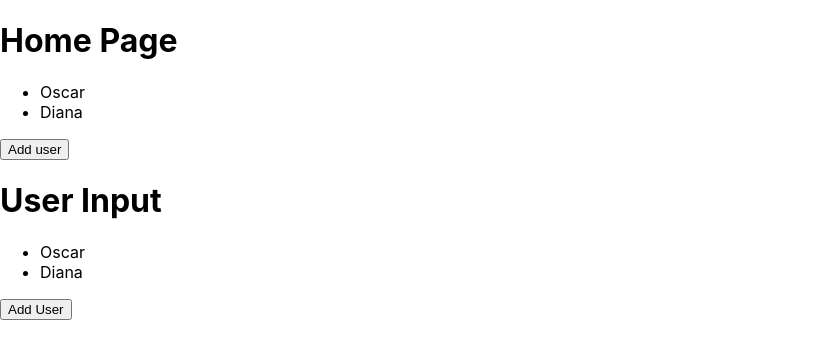
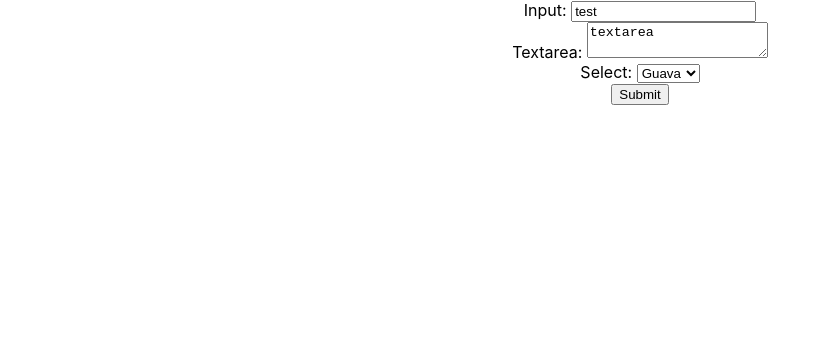
Before and after one commit to oscartrugo/MasterReact-Typecript, a React (Create React App) app in the folder react-udemy-tutorial/: page / in a window 1280 px wide. Shown: the top 358 px of the page, without its empty margins (0-831 px from the left). Built offline with nearby package versions, Linux system fonts and the light colour scheme.

Commit message:
55. Form Elements

```diff
--- a/react-udemy-tutorial/package.json
+++ b/react-udemy-tutorial/package.json
@@ -6,10 +6,12 @@
     "@testing-library/jest-dom": "^5.11.4",
     "@testing-library/react": "^11.1.0",
     "@testing-library/user-event": "^12.1.10",
+    "@types/axios": "^0.14.0",
     "@types/jest": "^26.0.15",
     "@types/node": "^12.0.0",
     "@types/react": "^17.0.0",
     "@types/react-dom": "^17.0.0",
+    "axios": "^0.21.1",
     "react": "^17.0.1",
     "react-dom": "^17.0.1",
     "react-scripts": "4.0.2",
--- a/react-udemy-tutorial/src/App.tsx
+++ b/react-udemy-tutorial/src/App.tsx
@@ -1,135 +1,46 @@
 import React from 'react';
 import logo from './logo.svg';
 import './App.css';
-import HomePage from './components/HomePage';
-import { MyContext, MyContextProvider } from './context/MyContext';
+import { FormElements } from './components/FormElements';
 
-function App(){
-  return(
-    //Solo aquellos componentes dentro de MyContext.Provider puede acceder al value "dark"
-    //Si quitamos el MyContext.Provider, el theme por default sería "light", debido a que si los componentes
-    //no tienen un padre provider, entonces usará el valor default del context, que se encuentra en MyContext.tsx
-    <MyContextProvider> {/** Para el provider es necesario pasar un value*/}
-      <HomePage/>
-    </MyContextProvider>
+function App() {
+  return (
+    <div className="App">
+      <FormElements />
+    </div>
   );
 }
 
 export default App;
 
-// import React from 'react';
-// import logo from './logo.svg';
-// import './App.css';
-// import HomePage from './components/HomePage';
-// import { MyContext, MyContextProvider } from './context/MyContext';
-
-// function App() {
-//   return (
-//       <MyContextProvider>
-//         <HomePage />
-//       </MyContextProvider>
-//   );
-// }
-
-// export default App;
-
 
 /**
- * Supongamo que quieres pasar algunos props o data a varios componentes.
- * ¿Qué harías?
+ *    FORMS
+ * Son lo mismo, pero en React puedes anular el valor
+ * predeterminado de ir a una nueva página si hace clic en enviar/botones
  *
- * Por ejemplo, tienes un componente padre que obtiene datos de una API,
- * y esos datos deberían ser pasados a varios componentes.
+ * Para lograr eso, podemos utilizar onSubmit prop y pasar una función
+ * hacia este. Dentro de la función usamos event.preventDefault()
  *
- * En base a lo aprendido, debería temrinar añadiéndolo al componente del
- * nivel top y pasarlo a cada componente hasta que se alcance los componentes
- * objetivos.
+ *  INPUT
+ * onChange - Diferente en React. Cuando introduces un valorr, una función
+ * será llamada.
  *
- * Eso es demasiado trabajo y refactoring por hacer.
+ * value - Si utilizas this, entonces no puedes modificar el valor del input
+ * a menos que cambies el prop del value. Por ejemplo, si ingresas value="123",
+ * aunque ingreses otros caracteres, no cambiará el valor.
+ * De esa forma, value será utilizado junto al onChange y utilizando un state
  *
- * Dado que crearemos una interface y vamos a acceder al prop y depsués pasar
- * la información del prop a otro componente y crear otra interface,
- * y así de manera cíclica.
+ * defaultValue - Igual que value en HTML. Este será un defaultValue cuando el componente
+ * moonte el que puedas editar.
  *
- * Para resolver ese problema, utilizamos Context.
+ *  TEXTAREA
+ * value - No puedes modificar el valor a menos que modifiques su prop
+ * defaultValue - Será el valor default cuando el component monte el que puedas editar
+ * onChange - La prop será llamada en cada input
  *
+ *  SELECT
+ *  - value
+ *  - defaultValue
+ *  - onChange
  */
-
-/**
- *    CONTEXT
- * Es una forma de pasar data a través del árbol de componentes
- * sin tener que pasar props manualmente en todos los niveles.
- *
- * Para un árbol de componentes React, debido a que solo aquellos bajo
- * el contexto de component serán capaces de acceder a la información dentro del context.
- *
- * Este contexto se utiliza principalmente para el usuario autenticado actual,
- * el tema o el idioma preferido, etc.
- *
- * Recuerda, aplícalo moderadamente puesto que hace la reutilización del componente
- * más difícil.
- */
-
-/**
- *        CONTEXT API
- * Entonces, ¿cuáles son las APIs disponibles para Context?
- *
- * createContext - Para utilizar esto en el código solo vamos a
- * hacer React.createContext y podremos pasar un valor default.
- * Ese valor default es el valor o la data que vamos a compartir
- * a otros componentes.
- *
- * Context.Provider - Create context va a retornar un objeto y ese
- * objeto contendrá Provider. Este provider es en realidad un componente
- * que puede ser usado por los consumidores o los components. De esta
- * forma ellos pueden obtener la información en tu Context.
- * Para utilizar esto, solo haremos MyContext.Provider, y puedes pasar un
- * prop, el cual es value, y este value será compartido a través
- * de los componentes.
- *
- * Context.Consumer - Este es utilizado para consumir la data en nuestro
- * provider. Para usar esto, solo utilizamos MyContext.Consumer, de nuevo,
- * es de hecho un componente y este componende debe tener un children que es
- * una función.
- *
- * Context.displayName - React DevTools utiliza este string para determinar
- * qué mostrar para el context. Se utiliza para hacer override al nombre de
- * nuestro Context para poder ver facilmente en el React DevTools.
- * Para utilizar esto, vamos a usar MyContext.displayName.
- *
- * Class.contextType - Este tipo de Context es otra forma de
- * suscribir a nuestro Context. Para utilizar esto dentro de nuestro component,
- * tendremos que usar MyClass o MyComponent.contextType
- *
- * this.context - Si vamos a estar utilizando Class.contextType, entonces para
- * acceder al value de nuestro provider o context, utilizaremos this.context.
- * Entonces, para utilizar esto en nuestro código, solo usaremos this.context.
- * Puesto que estaremos utilizando TypeScript, en el create context tiene
- * un generic.
- *
- * Por ejemplo, el siguiente código:
- *
- * export interface UserContextType{
- *    users: string[];
- *    updateUsers(users: string[]): void;
- * }
- *
- * export const UserContext = React.createContext<UserContextType>({
- *    users: [], updateUsers: (users: string[]) => ()
- * });
- *
- * En este ejemplo tenemos UserContextType, el cual será el tipo de nuestro value.
- *
- *
- * Y en el siguiente, para el context type y context, vamos a usar React.ContexType
- * Y después para el value, vamos a utilizar el <typeof UsersContext>
- *
- * Y para el Consumer, no necesitamos hacer nada dado que el consumer
- * automáticamente detecta el type que necesita utilizar.
- *
- * Por ejemplo:
- * <UserContext.Consumer>
- *    { value => value.users}
- * </UserContext.Consumer>
- *
- */
--- /dev/null
+++ b/react-udemy-tutorial/src/components/FormElements/index.tsx
@@ -0,0 +1,43 @@
+import React from 'react';
+import { FormElementsProps, FormElementsState } from './interface';
+
+export class FormElements extends React.Component<FormElementsProps, FormElementsState> {
+    constructor(props: FormElementsProps) {
+        super(props);
+
+        this.state = {
+            inputValue: 'test',
+            textareaValue: 'textarea',
+            selectValue: 'guava'
+        }
+    }
+
+    handleChangeEvent = (event: React.ChangeEvent<HTMLInputElement | HTMLSelectElement | HTMLTextAreaElement>) => {
+        const { value, name } = event.currentTarget;
+
+        this.setState({
+                [name]: value,
+            } as unknown as FormElementsState);
+    }
+
+    render() {
+        const {inputValue, textareaValue, selectValue} = this.state;
+
+        return (
+            <form onSubmit={(event) => event.preventDefault()}>
+                Input: <input defaultValue={inputValue} name="inputValue" />
+                <br/>
+                Textarea: <textarea defaultValue={textareaValue} name="textareaValue" />
+                <br/>
+                Select: <select defaultValue={selectValue} name="selectValue">
+                    <option value="mango">Mango</option>
+                    <option value="apple">Apple</option>
+                    <option value="guava">Guava</option>
+                </select>
+
+                <br/>
+                <button>Submit</button>
+            </form>
+        )
+    }
+}
--- /dev/null
+++ b/react-udemy-tutorial/src/components/FormElements/interface.ts
@@ -0,0 +1,7 @@
+export interface FormElementsProps {}
+
+export interface FormElementsState {
+    inputValue: string;
+    textareaValue: string;
+    selectValue: string;
+}
```
Also changed, not shown: 1 other file (tests, documents, lock files or other folders).
